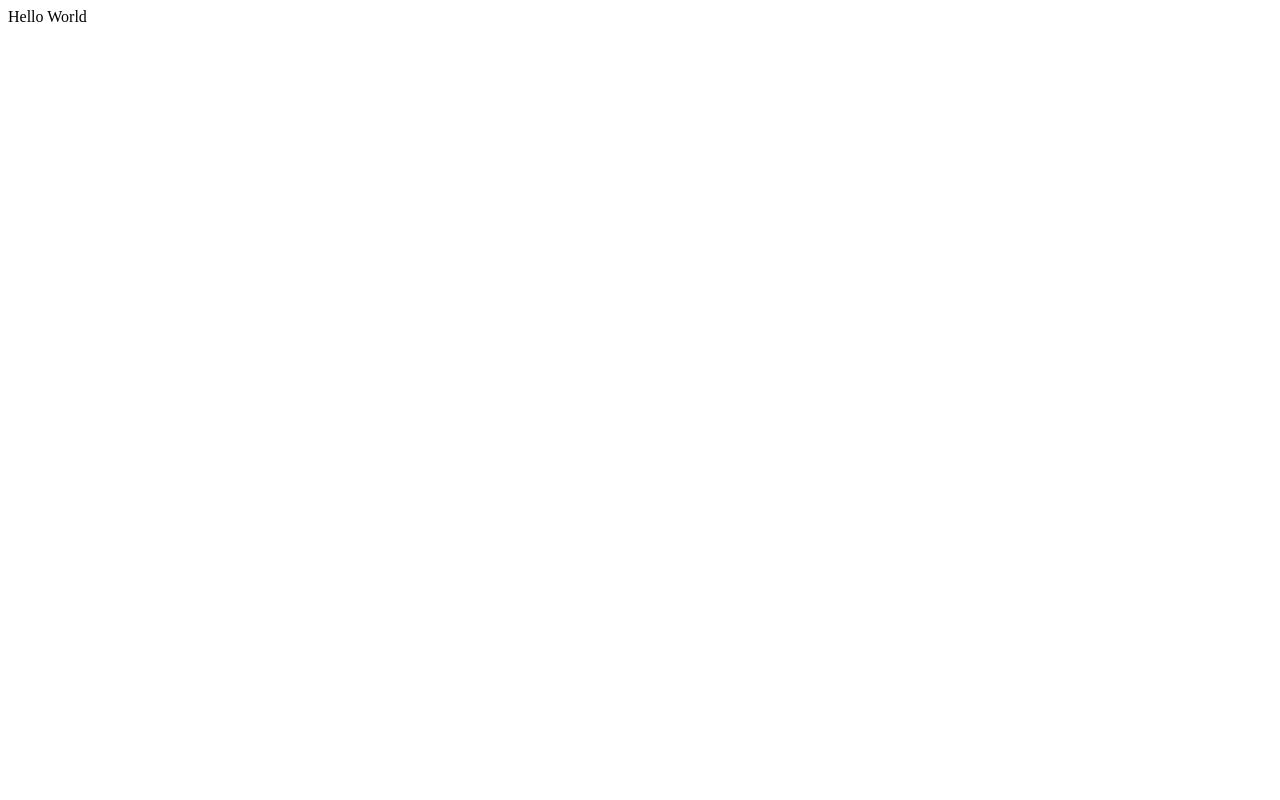
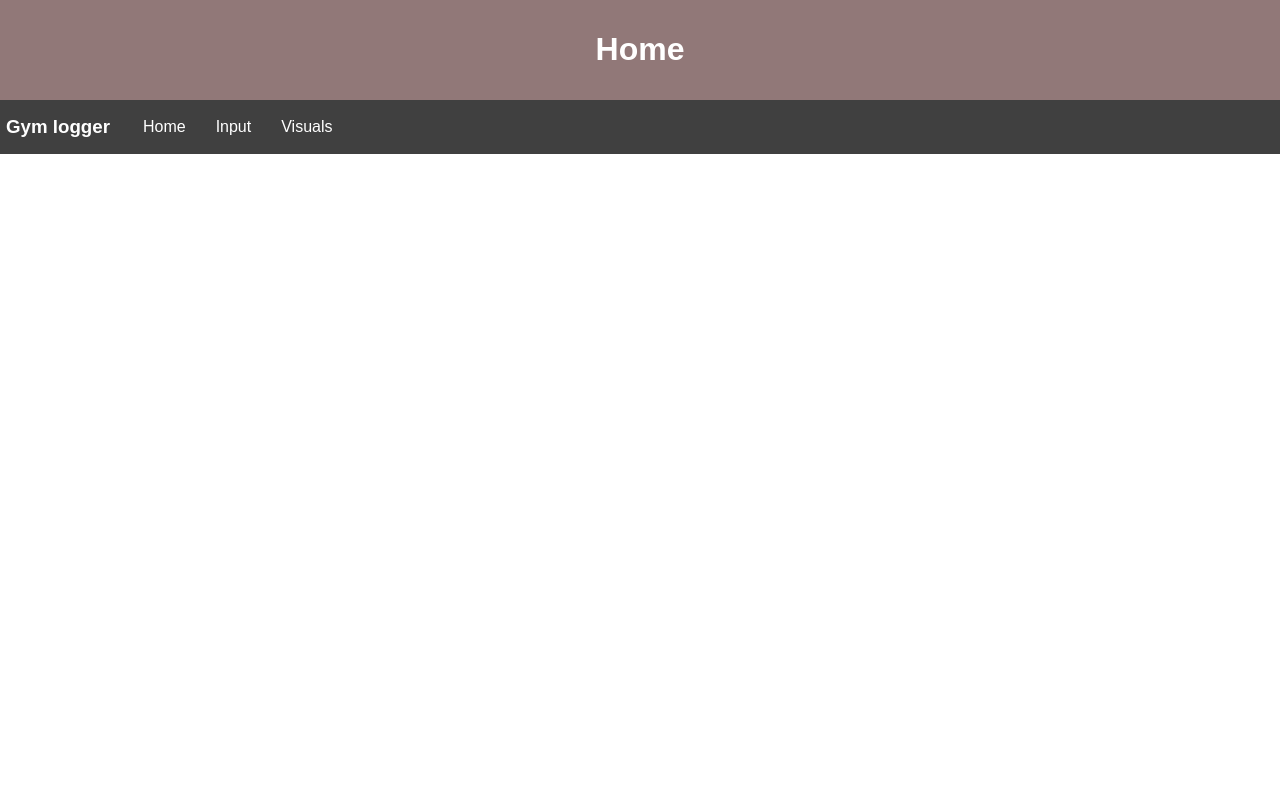
Before and after one commit to tomo960714/gym_logger, a Flask app: page / in a window 1280 px wide. Before the commit the page is almost empty. Run offline with Flask 3, Linux system fonts and the light colour scheme.

Commit message:
added nav-bar in base.html and added linking for the different pages in the navbar

```diff
--- a/Static/styles.css
+++ b/Static/styles.css
@@ -1 +1,58 @@
-/*# sourceMappingURL=styles.css.map */
+body {
+  margin: 0;
+  font-family: Arial, sans-serif;
+}
+body header {
+  background-color: hsl(0, 10%, 52%);
+  padding: 10px;
+  color: #fff;
+}
+
+main {
+  margin-left: 20px;
+  margin-right: 20px;
+}
+
+h1 {
+  text-align: center;
+}
+
+.header {
+  background-color: black;
+  color: white;
+  padding: 15px;
+  text-align: center;
+}
+
+.navbar ul {
+  list-style-type: none;
+  background-color: hsl(0, 0%, 25%);
+  padding: 3px;
+  margin: 0px;
+  overflow: hidden;
+  display: flex;
+  align-items: center;
+}
+.navbar h3 {
+  color: white;
+  text-align: center;
+  padding-right: 15px;
+  margin: 3px;
+  text-decoration: none;
+  display: block;
+  vertical-align: center;
+}
+.navbar a {
+  color: white;
+  text-decoration: none;
+  padding: 15px;
+  display: block;
+  text-align: center;
+  vertical-align: center;
+}
+.navbar a:hover {
+  background-color: hsl(0, 0%, 10%);
+}
+.navbar li {
+  float: left;
+}/*# sourceMappingURL=styles.css.map */
--- a/Static/styles.scss
+++ b/Static/styles.scss
@@ -0,0 +1,56 @@
+body {
+  margin: 0;
+  font-family: Arial, sans-serif;
+  header {
+    background-color: hsl(0, 10%, 52%);
+    padding: 10px;
+    color: #fff;
+  }
+}
+main {
+  margin-left: 20px;
+  margin-right: 20px;
+}
+h1 {
+  text-align: center;
+}
+.header {
+  background-color: black;
+  color: white;
+  padding: 15px;
+  text-align: center;
+}
+.navbar {
+  ul {
+    list-style-type: none;
+    background-color: hsl(0, 0%, 25%);
+    padding: 3px;
+    margin: 0px;
+    overflow: hidden;
+    display: flex;
+    align-items: center;
+  }
+  h3 {
+    color: white;
+    text-align: center;
+    padding-right: 15px;
+    margin: 3px;
+    text-decoration: none;
+    display: block;
+    vertical-align: center;
+  }
+  a {
+    color: white;
+    text-decoration: none;
+    padding: 15px;
+    display: block;
+    text-align: center;
+    vertical-align: center;
+  }
+  a:hover {
+    background-color: hsl(0, 0%, 10%);
+  }
+  li {
+    float: left;
+  }
+}
--- a/Templates/base.html
+++ b/Templates/base.html
@@ -0,0 +1,28 @@
+<!DOCTYPE html>
+<html lang="en">
+  <head>
+    <meta charset="UTF-8" />
+    <meta http-equiv="X-UA-Compatible" content="IE=edge" />
+    <meta name="viewport" content="width=device-width, initial-scale=1.0" />
+    <link
+      rel="stylesheet"
+      href="{{url_for('static', filename='styles.css')}}"
+    />
+    {% block title %}{% endblock %}
+  </head>
+  <body>
+    <header>{% block header %}{% endblock %}</header>
+    {% block body %}{% endblock %}
+
+    <nav class="navbar">
+      <ul>
+        <li><h3>Gym logger</h3></li>
+        <li><a class="nav-link" href={{ url_for('index')}}>Home</a></li>
+        <li><a class="nav-link" href={{ url_for('input')}}>Input</a></li>
+        <li><a class="nav-link" href={{ url_for('visuals')}}>Visuals</a></li>
+      </ul>
+    </nav>
+
+    <main>{% block main %}{% endblock %}</main>
+  </body>
+</html>
--- a/Templates/index.html
+++ b/Templates/index.html
@@ -0,0 +1,5 @@
+{%extends "base.html" %} {%block title%}
+<title>Home</title>
+{%endblock%} {%block header%}
+<h1>Home</h1>
+{%endblock%}
--- /dev/null
+++ b/Templates/input.html
@@ -0,0 +1,5 @@
+{%extends "base.html" %} {%block head%}
+<title>Homes</title>
+{%endblock%} {%block body%}
+<h1>Home</h1>
+{%endblock%}
--- /dev/null
+++ b/Templates/visuals.html
@@ -0,0 +1,5 @@
+{%extends "base.html" %} {%block head%}
+<title>Homes</title>
+{%endblock%} {%block body%}
+<h1>Home</h1>
+{%endblock%}
--- a/app.py
+++ b/app.py
@@ -9,8 +9,15 @@ app = Flask(__name__)
 # Pages
 @app.route('/')
 def index():
-    return "Hello World"
+    return render_template('index.html')
 
+@app.route('/input')
+def input():
+    return render_template('input.html')
+
+@app.route('/visuals')
+def visuals():
+    return render_template('visuals.html')
 
 # Run the app
 if __name__ == '__main__':
```
Also changed, not shown: 1 other file.
